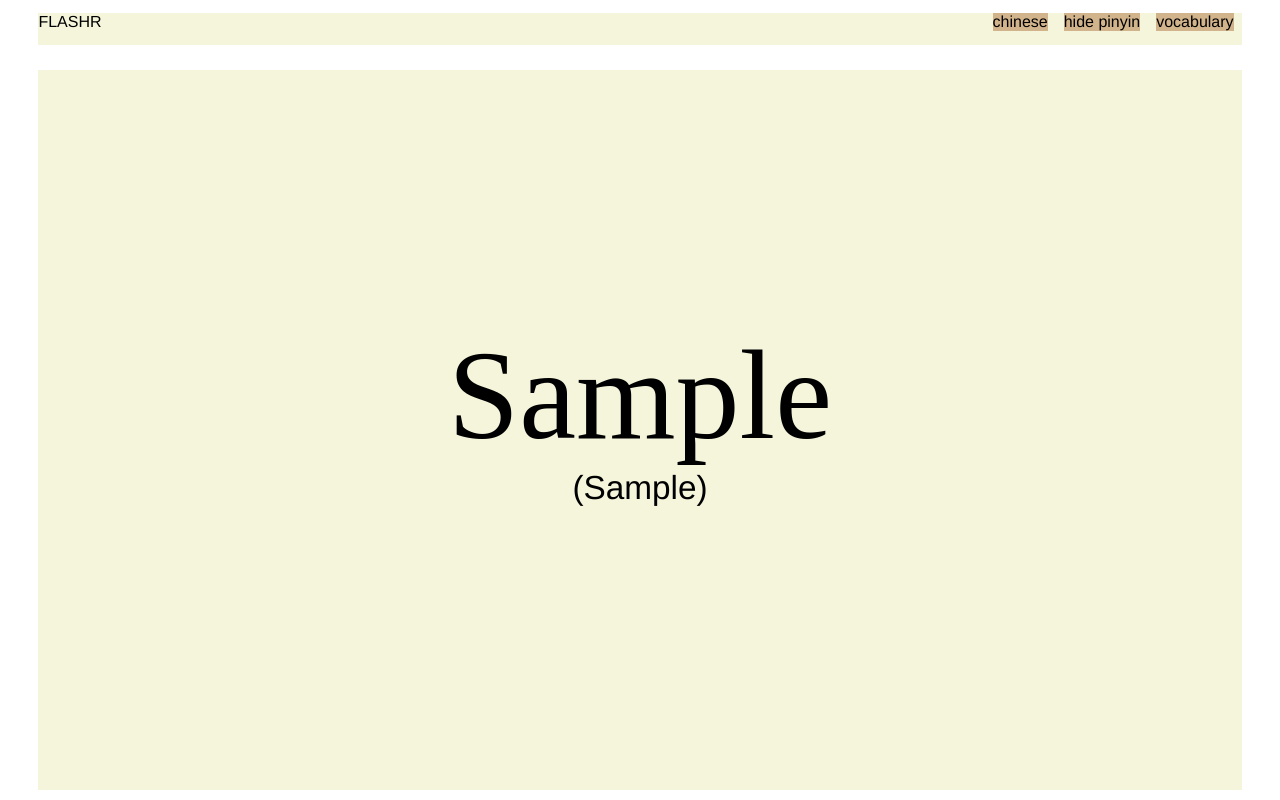
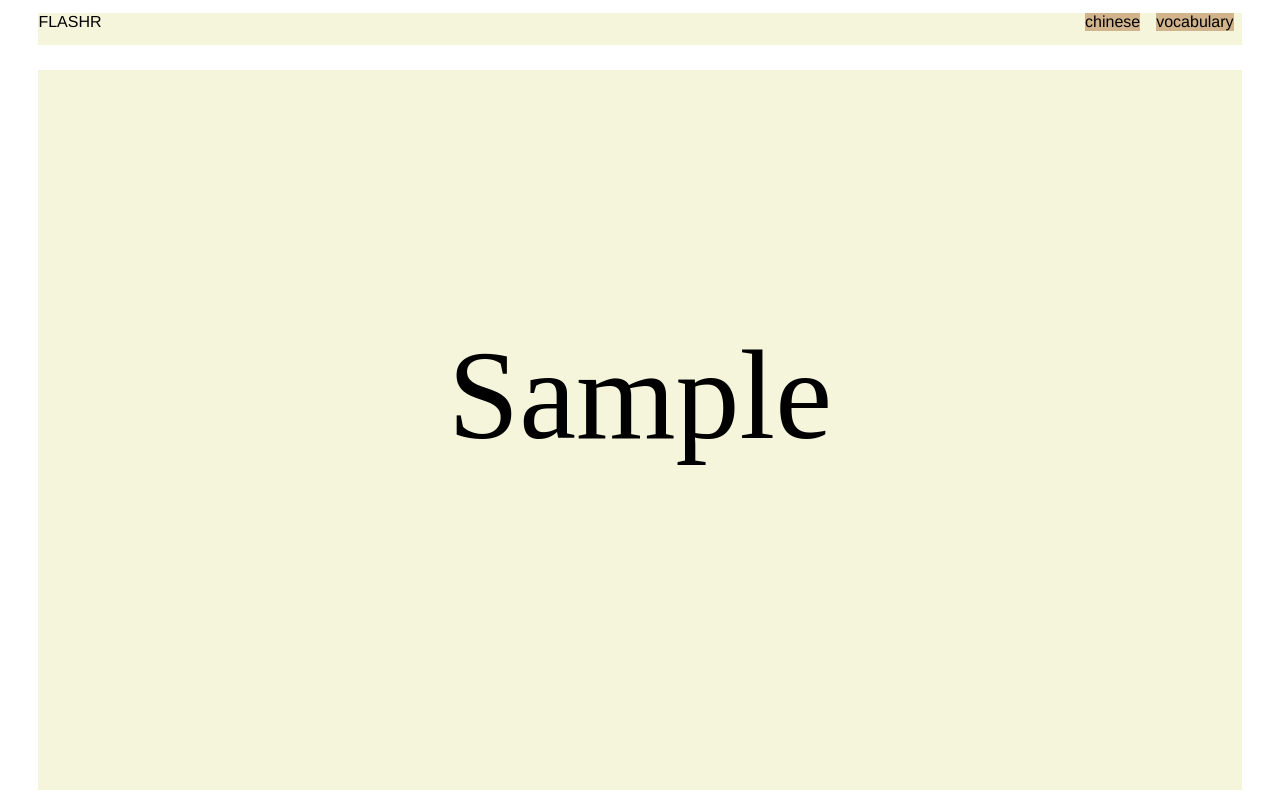
Before and after one commit to fireplacetv/flashcards, a Flask app: page /view in a window 1280 px wide. Run offline with Flask 2, Linux system fonts and the light colour scheme; tables that the repository leaves empty hold one stand-in row (values such as "Sample post"); parts of the project's set-up code (start-up, migrations or seed data) failed here and were passed over.

Commit message:
cycle chinese-pinyin-english

```diff
--- a/routes.py
+++ b/routes.py
@@ -20,6 +20,15 @@ seed(clock)
 # Flash cards #
 ###############
 
+def setWidList():
+	widlist = [w.wid for w in Word.query.all()]
+	shuffle(widlist)
+	session['widlist']=widlist
+
+	session['position']=0
+	session['pinyin'] = False
+	session['language'] = 'chinese'
+
 @app.route("/")
 def root():
 	session.clear()
@@ -32,15 +41,8 @@ def viewCard():
 		wid = session['widlist'][session['position']]
 		word = Word.query.filter_by(wid=wid).first()
 	else:
-		widlist = [w.wid for w in Word.query.all()]
-		shuffle(widlist)
-		session['widlist']=widlist
-
-		session['position']=0
-		session['pinyin'] = False
-		session['language'] = 'chinese'
-
-		word = Word.query.filter_by(wid=widlist[0]).first()
+		setWidList()
+		word = Word.query.filter_by(wid=session['widlist'][0]).first()
 
 	return render_template("view.html",word=word)
 
@@ -56,11 +58,6 @@ def nextCard():
 	session['position']=(session['position'] + 1) % len(session['widlist'])
 	return redirect(url_for('viewCard'))
 
-@app.route("/pinyin")
-def togglePinyin():
-	session['pinyin'] = not session['pinyin']
-	return redirect(url_for('viewCard'))
-
 @app.route("/english")
 def toggleEnglish():
 	session['language'] = 'english'
@@ -70,6 +67,11 @@ def toggleEnglish():
 def toggleChinese():
 	session['language'] = 'chinese'
 	return 	redirect(url_for('viewCard'))
+
+@app.route("/pinyin")
+def togglePinyin():
+	session['language'] = 'pinyin'
+	return redirect(url_for('viewCard'))
 
 @app.route("/view/<language>/<translation>")
 def viewSpecificCard(language, translation):
@@ -86,7 +88,10 @@ def viewSpecificCard(language, translation):
 	else:
 		return "couldn't find word"
 
+	if 'widlist' not in session or 'position' not in session:
+		setWidList()
 	session['position'] = session['widlist'].index(word.wid)
+
 	return render_template("view.html", word=word)
 
 #########################
--- a/static/css/main.css
+++ b/static/css/main.css
@@ -85,7 +85,7 @@
 
 .translation-pinyin {
   font-family: "Helvetica Neue", "Helvetica", "Arial", sans-serif;
-  font-size: 25pt;
+  font-size: 96pt;
   display: none;
 }
 
--- a/templates/view.html
+++ b/templates/view.html
@@ -6,9 +6,15 @@
     if (language=='english') {
       $('.translation-english').css('display','block');
       $('.translation-chinese').css('display','none');
+      $('.translation-pinyin').css('display','none');
     } else if (language=='chinese') {
       $('.translation-english').css('display','none');
       $('.translation-chinese').css('display','block');
+      $('.translation-pinyin').css('display','none');
+    } else if (language == 'pinyin') {
+      $('.translation-english').css('display','none');
+      $('.translation-chinese').css('display','none');
+      $('.translation-pinyin').css('display','block');
     }
   };
 
@@ -18,16 +24,8 @@
       $('#language-button').text(language);
     } else if (language=='chinese') {
       $('#language-button').text(language);
-    }
-  };
-
-  function setPinyin(pinyin) {
-    if (pinyin) {
-      $('.translation-pinyin').css('display', 'none');
-      $('#pinyin-button').text('show pinyin');
-    } else if (!pinyin) {
-      $('.translation-pinyin').css('display', 'block');
-      $('#pinyin-button').text('hide pinyin');
+    } else if (language == 'pinyin') {
+      $('#language-button').text(language);
     }
   };
 
@@ -35,6 +33,8 @@
   var displayLanguage = 'english';
   if (language == 'chinese') {
     displayLanguage = 'chinese';
+  } else if (language == 'pinyin') {
+    displayLanguage = 'pinyin';
   }
 
   $(document).ready(function() {
@@ -42,16 +42,12 @@
     setLanguage(language);
     displayCard();
 
-    {% if session['pinyin'] %}
-      setPinyin(true);
-    {% else %}
-      setPinyin(false);
-    {% endif %}
-
     if (language=='english') {
       $('.translation-english').css('display','block');
     } else if (language=='chinese') {
       $('.translation-chinese').css('display','block');
+    } else if (language=='pinyin') {
+      $('.translation-pinyin').css('display','block');
     }
 
     $('.flash-card-word').click(function() {
@@ -59,34 +55,35 @@
         displayLanguage = 'chinese';
         $('.translation-english').css('display','none');
         $('.translation-chinese').css('display','block');
+        $('.translation-pinyin').css('display','none');
       } else if (displayLanguage =='chinese') {
+        displayLanguage = 'pinyin';
+        $('.translation-english').css('display','none');
+        $('.translation-chinese').css('display','none');
+        $('.translation-pinyin').css('display','block');
+      } else if (displayLanguage == 'pinyin') {
         displayLanguage = 'english';
         $('.translation-english').css('display','block');
         $('.translation-chinese').css('display','none');
+        $('.translation-pinyin').css('display','none');
       }
     });
 
-    $('#pinyin-button').click(function() {
-      window.location = "{{ url_for('togglePinyin') }}";
-    });
   });
 </script>
 
 {% endblock %}
 
-
 {% block title %}
-    <!-- pinyin button -->
-    <a href="{{ url_for('togglePinyin') }}">
-      <span class="title-bar-button" id="pinyin-button"></span>
-    </a>
     <!-- language toggle -->
     {% if session['language'] == 'chinese' %}
-    <a href="{{ url_for('toggleEnglish') }}">
-    {% else %}
-    <a href="{{ url_for('toggleChinese') }}">
+      <a href="{{ url_for('togglePinyin') }}">
+    {% elif session['language'] == 'pinyin' %}
+      <a href="{{ url_for('toggleEnglish') }}">
+    {% elif session['language'] == 'english' %}
+      <a href="{{ url_for('toggleChinese') }}">
     {% endif %}
-      <span class="title-bar-button" id="language-button"></span>
+    <span class="title-bar-button" id="language-button"></span>
     </a>
 {% endblock %}
 
@@ -106,7 +103,9 @@
       </span>
       <span class="translation-chinese">
         {{ word.chinese.replace(' ','') }}
-        <span class="translation-pinyin">({{ word.pinyin }})</span>
+      </span>
+      <span class="translation-pinyin">
+        ({{ word.pinyin }})
       </span>
     </div>
   </div>
```
